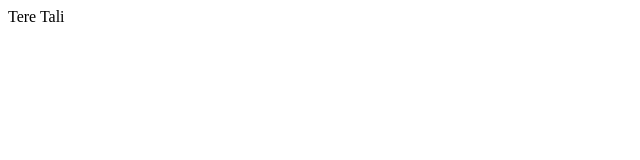
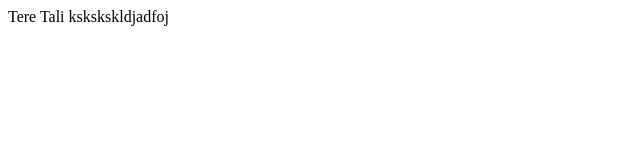
Before and after one commit to tehnoloogia12/ITO8020, a plain HTML site: page katse.html in a window 1280 px wide. Shown: the whole page, without its empty margins (0-640 px from the left). Drawn offline with Linux system fonts and the light colour scheme.

Commit message:
Update katse.html

```diff
--- a/katse.html
+++ b/katse.html
@@ -7,6 +7,7 @@
 <body>
 
 Tere Tali
+  kskskskldjadfoj
 
 </body>
 </html>
```
